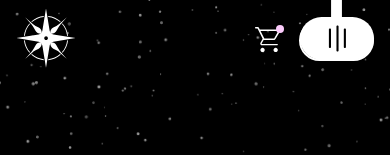
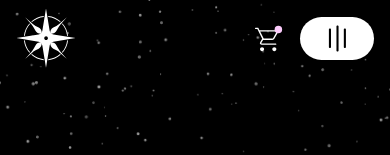
Before and after one commit to spectre-xenon/Asteria, a React (Vite) app: page / in a window 390 px wide. Shown: the top 155 px of the page. Built offline with nearby package versions, Linux system fonts and the light colour scheme.

Commit message:
style: fixed slight misplacement of nav on mobile

```diff
--- a/src/components/Navbar/Cart/index.tsx
+++ b/src/components/Navbar/Cart/index.tsx
@@ -12,7 +12,7 @@ const Cart: FC<{ className?: string; haveItems: boolean }> = ({
         className={classes}
         width="29"
         height="27"
-        viewBox="0 0 29 27"
+        viewBox="0 0 31 27"
         fill="none"
         xmlns="http://www.w3.org/2000/svg"
       >
@@ -29,7 +29,7 @@ const Cart: FC<{ className?: string; haveItems: boolean }> = ({
       className={classes}
       width="25"
       height="25"
-      viewBox="0 0 25 25"
+      viewBox="0 0 31 27"
       fill="none"
       xmlns="http://www.w3.org/2000/svg"
     >
--- a/src/components/Navbar/index.tsx
+++ b/src/components/Navbar/index.tsx
@@ -13,30 +13,32 @@ const NavBar = () => {
   const { pathname } = useLocation();
 
   const width = pathname === "/shop" ? "w-[99.35vw]" : "w-screen";
+  const leftPos = pathname === "/shop" ? "left-[79%]" : "left-auto";
 
   const handleClick = () => {
     setIsOpen(!isOpen);
   };
 
-  const position = isOpen ? "top-20" : "top-[-202px]";
+  const position = isOpen ? "translate-y-44" : "-translate-y-44";
 
   return (
     <nav
-      className={`${width}  flex items-center  justify-end px-4 py-2 transition-all  md:px-10`}
+      className={`${width} relative flex items-center  justify-end px-4 py-2 transition-all  md:px-10`}
     >
+      <div className="absolute z-[12] h-full w-28 -translate-y-4 translate-x-5 rounded-full bg-black md:hidden"></div>
       <Logo />
       {/* Navigation section start */}
       <div
-        className={`ease-out-cubic absolute z-[11] flex flex-col-reverse items-center gap-8 transition-all duration-300 md:relative md:top-0 md:flex md:flex-row ${position}`}
+        className={`absolute ${leftPos} rotate- z-[11] flex flex-col-reverse items-center gap-8 transition-all duration-300 ease-out-cubic md:static md:top-0 md:flex md:translate-y-0 md:flex-row ${position}`}
       >
-        <VectorStrip className="top-[5rem] z-[-1] md:left-10 md:top-auto" />
+        <VectorStrip className="tra top-[5rem] z-[-1] md:left-10 md:top-auto" />
         <NavLinks className="z-[11]" />
         <Profile />
       </div>
       {/* Navigation section end */}
       <Spacer className="order-3" />
       <Cart className="order-2 md:order-last" haveItems={true} />
-      <Menu className="z-[11] order-last" handleClick={handleClick} />
+      <Menu className="relative z-[12] order-last" handleClick={handleClick} />
     </nav>
   );
 };
```
